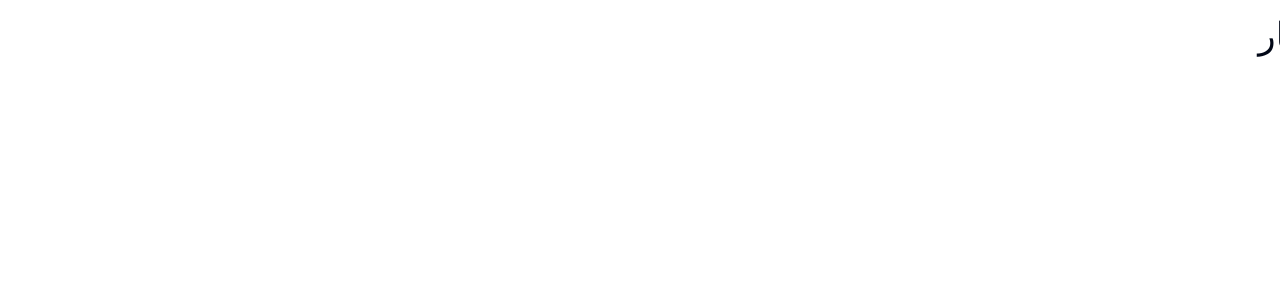
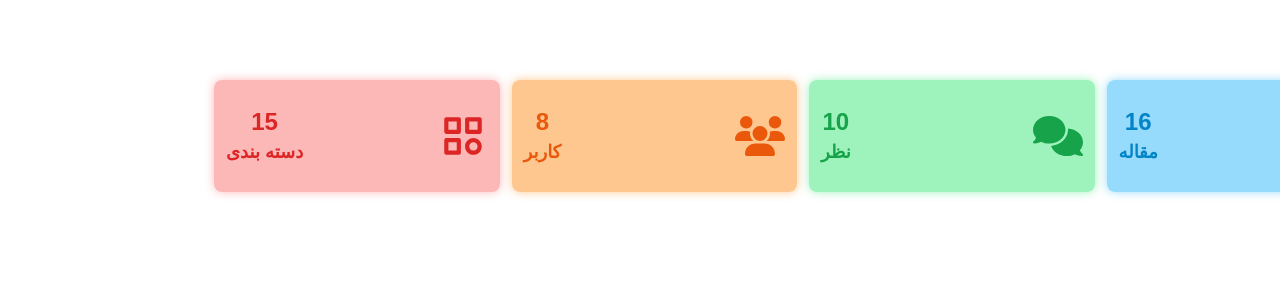
Before and after one commit to MohammadBohluli/learnByLearn-blog, a React (Vite) app in the folder frontend/: page /profile/stats in a window 1280 px wide. Shown: the top 300 px of the page. Built offline with nearby package versions, Linux system fonts and the light colour scheme; a small style sheet from the web is missing.

Commit message:
implement card admin

```diff
--- a/frontend/src/components/CardAdminDashboard.tsx
+++ b/frontend/src/components/CardAdminDashboard.tsx
@@ -12,7 +12,7 @@
 }
 
 export const cardAdminDashboardVariants = cva(
-  ["h-24 w-72 border-none p-4 font-bold"],
+  ["flex h-28 w-full border-none p-3 font-bold"],
   {
     variants: {
       variant: {
@@ -50,7 +50,7 @@
 }: CardAdminDashboardProps) => {
   return (
     <Card className={cn(cardAdminDashboardVariants({ variant }))}>
-      <CardContent className="flex items-center justify-between p-0">
+      <CardContent className="flex grow items-center justify-between p-0">
         <span>{icon}</span>
         <div className="flex flex-col text-center">
           <span className="text-2xl">{stats}</span>
--- a/frontend/src/data/constands.tsx
+++ b/frontend/src/data/constands.tsx
@@ -1,3 +1,4 @@
+import { CardAdminDashboardProps } from "@/components/CardAdminDashboard";
 import { SidebarItem } from "@/layouts/sidebar/type";
 import { BiCategory } from "react-icons/bi";
 import { CgProfile } from "react-icons/cg";
@@ -56,3 +57,31 @@
     submenue: false,
   },
 ];
+
+////////////////////////////////////////////////
+export const CARD_ADMIN_DASHBOARD: CardAdminDashboardProps[] = [
+  {
+    variant: "blue",
+    title: "مقاله",
+    stats: 16,
+    icon: <RiArticleFill size={50} />,
+  },
+  {
+    variant: "green",
+    title: "نظر",
+    stats: 10,
+    icon: <FaComments size={50} />,
+  },
+  {
+    variant: "orange",
+    title: "کاربر",
+    stats: 8,
+    icon: <FaUsers size={50} />,
+  },
+  {
+    variant: "red",
+    title: "دسته بندی",
+    stats: 15,
+    icon: <BiCategory size={50} />,
+  },
+];
--- a/frontend/src/features/articles/article-table/data-table.tsx
+++ b/frontend/src/features/articles/article-table/data-table.tsx
@@ -61,7 +61,7 @@
   });
 
   return (
-    <div>
+    <div className="mb-8">
       <div className="flex justify-between gap-2">
         {/* input search filtering */}
 
--- a/frontend/src/layouts/sidebar/mobile/MobileSidebar.tsx
+++ b/frontend/src/layouts/sidebar/mobile/MobileSidebar.tsx
@@ -18,14 +18,15 @@
 const MobileSidebar = () => {
   // submit color blue for selected menu sidebar item
   const [selectedItem, setSelectedItem] = useState<number>(0);
+  const [openSidebar, setOpenSidebar] = useState<boolean>(false);
 
   return (
-    <Sheet>
+    <Sheet open={openSidebar} onOpenChange={setOpenSidebar}>
       <SheetTrigger asChild>
         <Button
           variant={"outline"}
           size={"icon"}
-          className="fixed right-5 top-5 z-50 rounded-full "
+          className="fixed right-5 top-5 z-50 rounded-full"
         >
           <HiMenu size={30} />
         </Button>
@@ -40,7 +41,10 @@
               item={item}
               key={item.id}
               selectedItem={selectedItem}
-              onClick={() => setSelectedItem(item.id)}
+              onClick={() => {
+                setSelectedItem(item.id);
+                setOpenSidebar(false);
+              }}
             />
           ))}
         </ul>
--- a/frontend/src/pages/admin/ArticlesAdminPage.tsx
+++ b/frontend/src/pages/admin/ArticlesAdminPage.tsx
@@ -1,22 +1,11 @@
 import AdminTitlePage from "@/components/AdminTitlePage";
-import CardAdminDashboard from "@/components/CardAdminDashboard";
 import ArticleTable from "@/features/articles/article-table/page";
-import { FaUsers } from "react-icons/fa6";
 
 const ArticlesAdminPage = () => {
   return (
     <>
       <AdminTitlePage>مقالات</AdminTitlePage>
       <div>
-        <div className="flex flex-col gap-2">
-          <CardAdminDashboard
-            variant={"red"}
-            title="کاربران"
-            stats={8}
-            icon={<FaUsers size={50} />}
-          />
-        </div>
-        <ArticleTable />
         <ArticleTable />
       </div>
     </>
--- a/frontend/src/pages/admin/StatsAdminPage.tsx
+++ b/frontend/src/pages/admin/StatsAdminPage.tsx
@@ -1,9 +1,22 @@
 import AdminTitlePage from "@/components/AdminTitlePage";
+import CardAdminDashboard from "@/components/CardAdminDashboard";
+import { CARD_ADMIN_DASHBOARD } from "@/data/constands";
 
 const StatsAdminPage = () => {
   return (
     <>
       <AdminTitlePage>آمار</AdminTitlePage>
+      <div className="mb-5 grid justify-items-center gap-3 sm:grid-cols-2 md:grid-cols-4">
+        {CARD_ADMIN_DASHBOARD.map((item) => (
+          <CardAdminDashboard
+            variant={item.variant}
+            title={item.title}
+            stats={item.stats}
+            icon={item.icon}
+            key={item.title}
+          />
+        ))}
+      </div>
     </>
   );
 };
```
